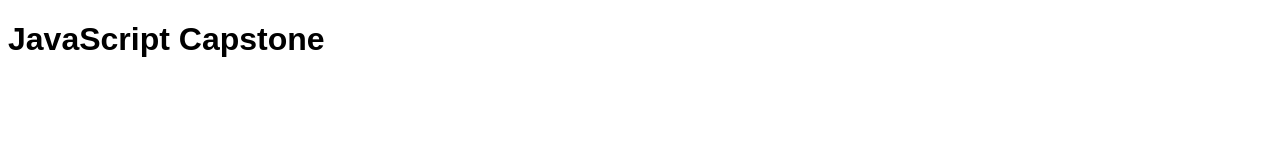
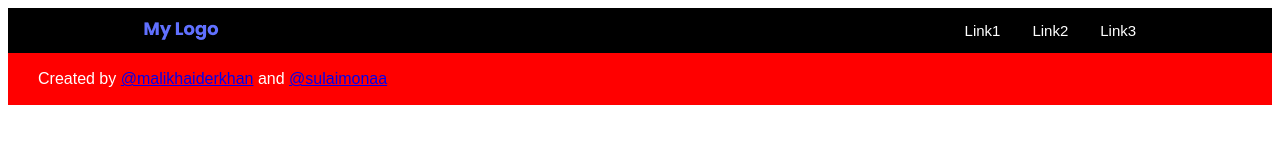
Before and after one commit to malikhaiderkhan/Javascript-Capstone, a website built with webpack: page src/index.html in a window 1280 px wide. Built offline with nearby package versions, Linux system fonts and the light colour scheme.

Commit message:
create header and footer section

```diff
--- a/src/index.html
+++ b/src/index.html
@@ -6,6 +6,23 @@
     <title>JavaScript Capstone</title>
 </head>
 <body>
-    <header><h1>JavaScript Capstone</h1></header>
+    <header class="toolbar">
+        <div class="logo">
+            <a href="#">
+            <img src="./images/My Logo.png" alt="Logo">
+            </a>
+            </div>
+
+            <nav>
+            <div class="menu" id="menu">
+                <p>Link1</p>
+                <p>Link2</p>
+                <p>Link3</p>
+              </div>
+            </nav>
+    </header>
+    <footer class="footer">
+        <p>Created by <a href="https://github.com/malikhaiderkhan">@malikhaiderkhan</a> and <a href="https://github.com/sulaimonaa">@sulaimonaa</a></p>
+    </footer>
 </body>
 </html>
--- a/src/style.css
+++ b/src/style.css
@@ -1,3 +1,38 @@
 * {
   font-family: Arial, Helvetica, sans-serif;
 }
+
+.toolbar {
+  display: flex;
+  justify-content: space-between;
+  align-items: center;
+  padding: 1.75% 10.75%;
+  position: relative;
+  z-index: 2;
+  background-color: #000;
+  height: 1px;
+}
+
+.logo img {
+  vertical-align: middle;
+}
+
+nav a:hover {
+  cursor: pointer;
+}
+
+.menu {
+  color: #fff;
+  font-weight: 500;
+  font-size: 15px;
+  line-height: 20px;
+  display: flex;
+  justify-content: center;
+  gap: 32px;
+}
+
+.footer {
+  background-color: red;
+  color: #fff;
+  padding: 1px 0 1px 30px;
+}
```
Also changed, not shown: dist/index.html, dist/main.js, src/images/My Logo.png (added).
